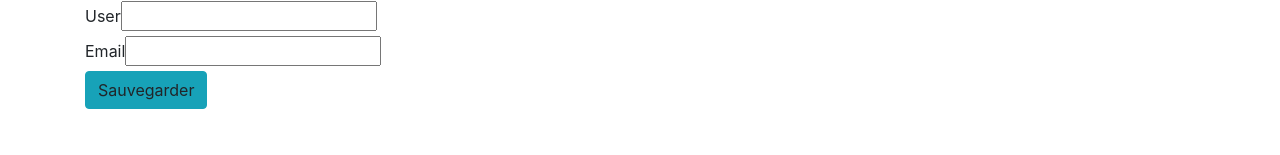
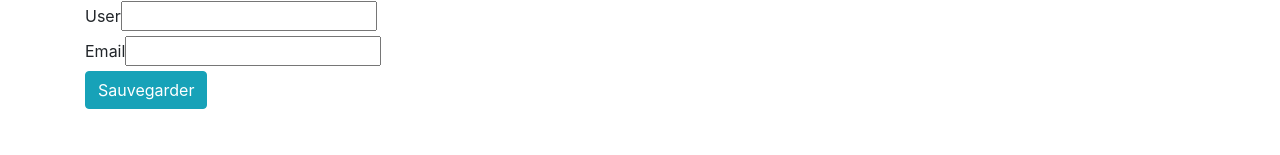
Before and after one commit to BardMathieu/angularWCS, an Angular app: page /sign-up in a window 1280 px wide. Shown: the part 312-467 px from the top of the page. Built offline with nearby package versions, Linux system fonts and the light colour scheme.

Commit message:
06angular

```diff
--- a/src/app/sign-up/sign-up.component.html
+++ b/src/app/sign-up/sign-up.component.html
@@ -23,6 +23,6 @@
       <span *ngIf="email.errors.required">Le champ est requis</span>
       <span *ngIf="email.errors.email">Le champ email est invalide</span>
     </div>
-    <a class="btn btn-info" type="submit">Sauvegarder</a>
+    <button class="btn btn-info" type="submit">Sauvegarder</button>
   </form>
 </div>
```
